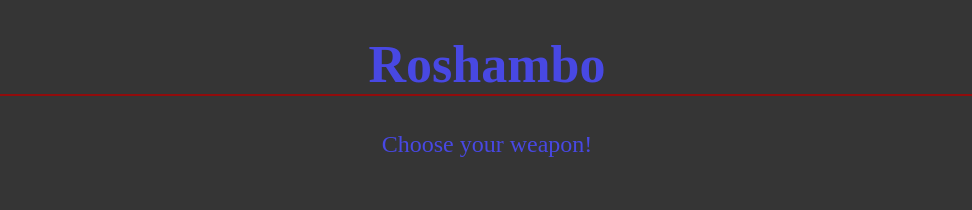
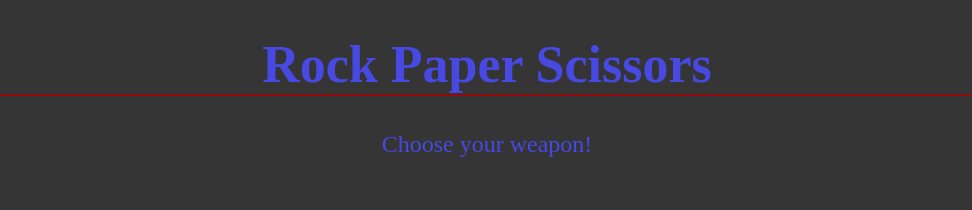
Before and after one commit to XenoNick/RockPaperScissors, a plain HTML site: page index.html in a window 1280 px wide. Shown: the top 210 px of the page, without its empty margins (153-1125 px from the left). Drawn offline with Linux system fonts and the light colour scheme.

Commit message:
Change applications title

```diff
--- a/app.js
+++ b/app.js
@@ -35,6 +35,7 @@ function endGame() {
 }
 
 const playMatch = (e) => {
+    //Grabbing players choice from the alt text on the images
     const playerChoice = e.target.alt;
     if (playerChoice) {
         const computersChoice = generateComputersChoice();
--- a/index.html
+++ b/index.html
@@ -10,7 +10,7 @@
 </head>
 
 <body>
-    <h1>Roshambo</h1>
+    <h1>Rock Paper Scissors</h1>
     <p>Choose your weapon!</p>
     <div class="rpsContainer">
         <div class="weapon rock"><img src="https://external-content.duckduckgo.com/iu/?u=https%3A%2F%2Ftse4.mm.bing.net%2Fth%3Fid%3DOIP.PpwkxGOlbXFsKsM5ilkMiwHaEK%26pid%3DApi&f=1&ipt=35af1cd9e6d97f5b8811438ebfdd18a6adf8142dc19fb0cdefbba3290b7c2fad&ipo=images" alt="Rock"></div>
```
